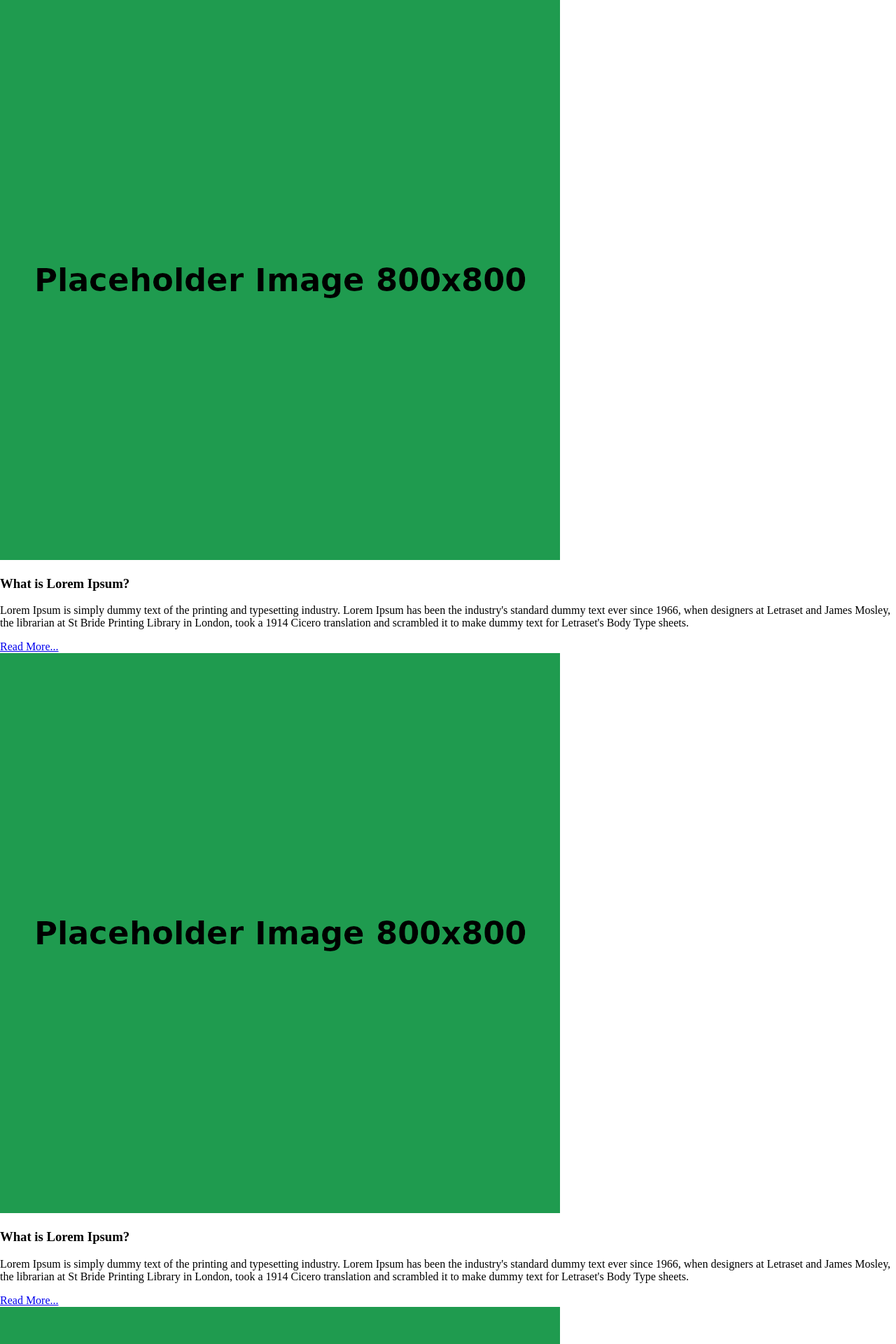
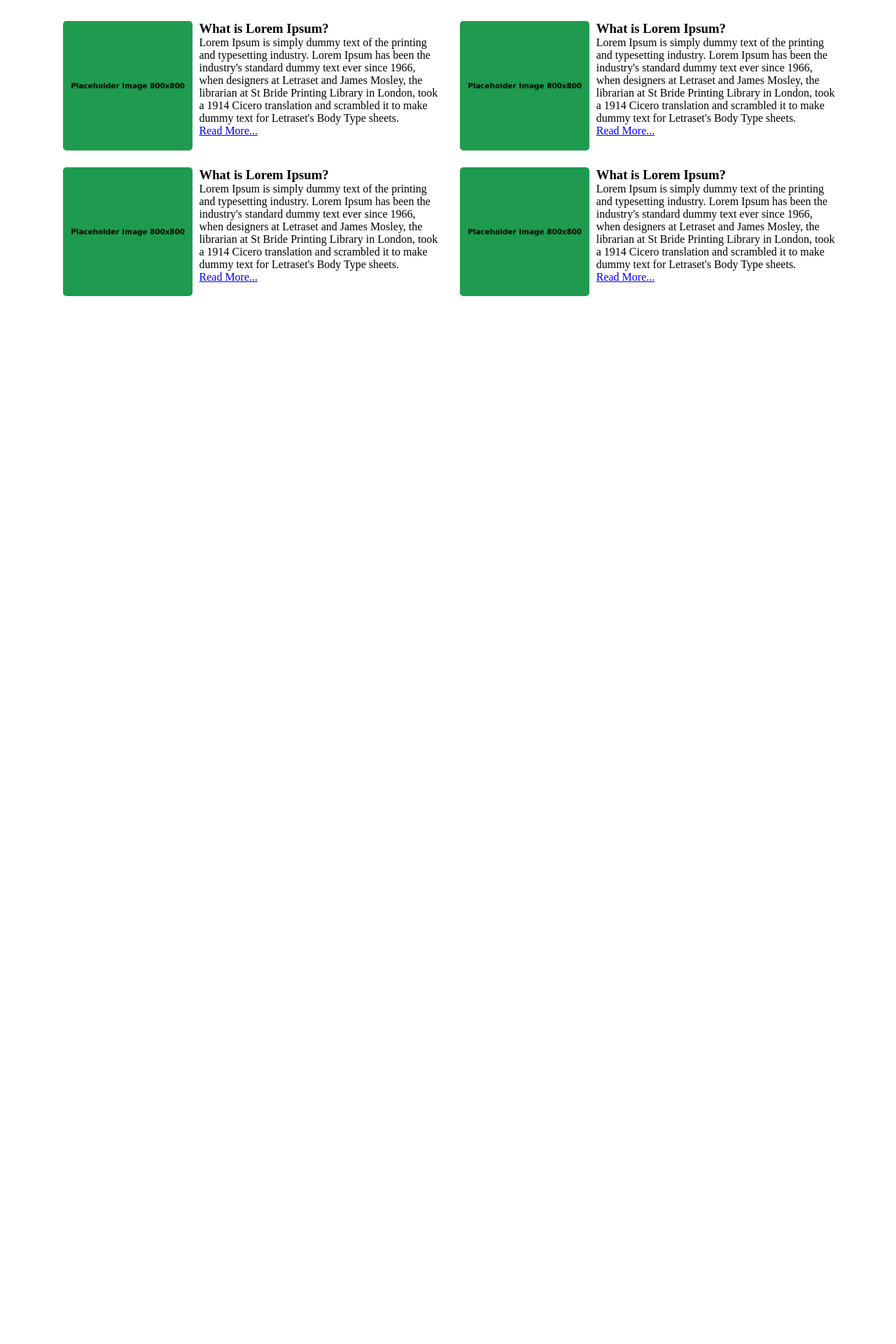
Before and after one commit to mjobayed/poly-2026, a PHP site: page /work.html in a window 1280 px wide. Shown: the top 1920 px of the page at 70% size. After the commit the page ends 423 px from the top, so only its background shows below. Run offline with PHP 8.4, Linux system fonts and the light colour scheme.

Commit message:
feat: add styles to the raw html sections

```diff
--- a/006-class-08/css/work-styles.css
+++ b/006-class-08/css/work-styles.css
@@ -1,10 +1,38 @@
 *,
 *::before,
 *::after {
+  margin: 0;
+  padding: 0;
   box-sizing: border-box;
 }
 
-body {
-  margin: 0;
-  padding: 0;
+.root-section {
+  width: 1140px;
+  margin: auto;
 }
+
+.container {
+  display: flex;
+  flex-wrap: wrap;
+  margin: 20px 0;
+}
+
+.card {
+  display: flex;
+  width: 48%;
+  margin: 10px;
+}
+
+.card-image {
+  width: 35%;
+  margin: 0 10px;
+}
+
+.card-image img {
+  width: 100%;
+  border-radius: 5px;
+}
+
+.card-body {
+  width: 65%;
+}
--- a/006-class-08/work.html
+++ b/006-class-08/work.html
@@ -8,7 +8,7 @@
     <link rel="icon" href="./assets/favicon-01.png" />
   </head>
   <body>
-    <section class="root-secion">
+    <section class="root-section">
       <div class="container">
         <div class="card">
           <div class="card-image">
```
